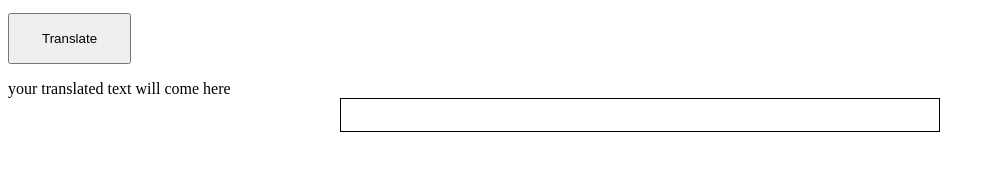
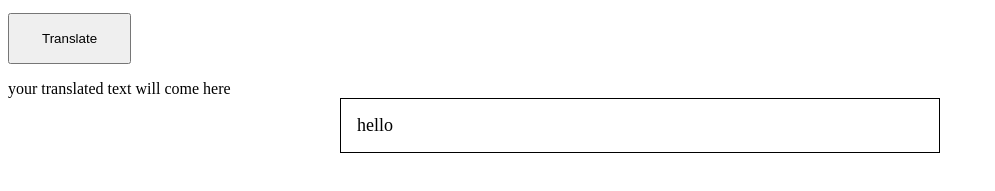
Before and after one commit to sushil-mod/Orcish-Translator, a plain HTML site: page index.html in a window 1280 px wide. Shown: the part 119-310 px from the top of the page, without its empty margins (0-995 px from the left). Drawn offline with Linux system fonts and the light colour scheme.

Commit message:
checking dir

```diff
--- a/index.html
+++ b/index.html
@@ -13,6 +13,6 @@
     <button style="margin:1rem 0rem;padding: 1rem 2rem ;">Translate</button>
     <div>your translated text will come here</div>
 
-    <div style="border: 1px solid black ; box-sizing: border-box; margin: auto; padding: 1rem; max-width: 600px; font-size: large;"></div>
+    <div style="border: 1px solid black ; box-sizing: border-box; margin: auto; padding: 1rem; max-width: 600px; font-size: large;">hello</div>
 </body>
 </html>
```
Also changed, not shown: app.js (line endings or trailing spaces).
